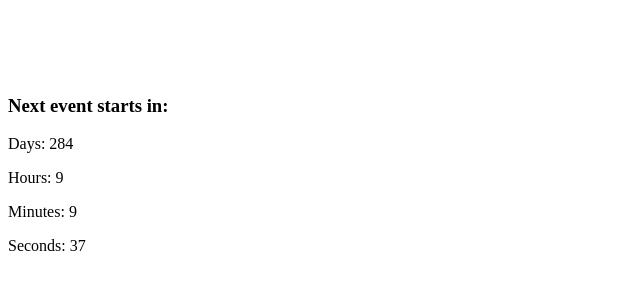
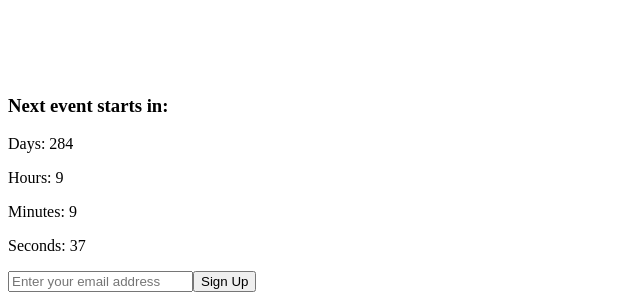
Before and after one commit to hendrikschafer/507, a Next.js app: page / in a window 1280 px wide. Shown: the part 939-1239 px from the top of the page, without its empty margins (0-640 px from the left). Before the commit the page ends 1210 px from the top, so only its background shows below. Built offline with nearby package versions, Linux system fonts and the light colour scheme.

Commit message:
added email support

```diff
--- a/pages/api/hello.js
+++ /dev/null
@@ -1,5 +0,0 @@
-// Next.js API route support: https://nextjs.org/docs/api-routes/introduction
-
-export default function helloAPI(req, res) {
-  res.status(200).json({ name: 'John Doe' })
-}
--- /dev/null
+++ b/pages/api/subscribe.js
@@ -0,0 +1,30 @@
+// Next.js API route support: https://nextjs.org/docs/api-routes/introduction
+
+const dc = "us20"
+const listId = "1024489d4d"
+const jaja = process.env.MAILCHIMP_API_KEY;
+
+export default async (req, res) => {
+  const email = req.body.emailAddress
+  try {
+    const response = await fetch(`https://${dc}.api.mailchimp.com/3.0/lists/${listId}/members`, {
+      method: "post",
+      headers: {
+        "Content-Type": "application/json",
+        "Authorization": `Bearer ${jaja}`,
+      },
+      body: JSON.stringify({
+        email_address: email,
+        status: "subscribed"
+      })
+    })
+
+    if (response.status === 200) {
+      res.statusCode = 200
+      res.end()
+    } else {
+      res.statusCode = 400
+      res.end()
+    }
+  } catch { }
+}
--- a/pages/index.js
+++ b/pages/index.js
@@ -39,6 +39,32 @@ export default function Home() {
   }, []);
 
 
+  const [input, setInput] = useState('')
+
+  const subscribe = async (e) => {
+    e.preventDefault()
+    try {
+      const res = await fetch('./api/subscribe', {
+        method: 'post',
+        headers: {
+          'Content-Type': 'application/json'
+        },
+        body: JSON.stringify({
+          emailAddress: input,
+          status: "subscribed"
+        })
+      })
+
+      if (res.status === 200) {
+        alert('You are subscribed!')
+      } else {
+        alert('Sorry, something went wrong.')
+      }
+    } catch (err) {
+      alert(err)
+    }
+  }
+
   return (
     <div className="text-white dark:bg-gray-900 flex flex-col items-center justify-center min-h-full min-w-full max-w-full">
       <Head>
@@ -48,7 +74,7 @@ export default function Home() {
 
       <main className="min-w-full max-w-full min-h-full text-center">
         <video autoPlay loop muted playsInline className="absolute z-0 w-auto min-w-full min-h-full max-w-none">
-          <source src="/juicy80s.mp4" type="video/mp4"/>
+          <source src="/juicy80s.mp4" type="video/mp4" />
           Your browser does not support the video tag.
         </video>
 
@@ -63,6 +89,15 @@ export default function Home() {
             <p className="md:text-6xl text-4xl font-bold text-left">Seconds: {seconds}</p>
           </div>
 
+          <div className="z-40 mt-8 text-2xl container mx-0">
+            <form className="flex-1">
+              <input className="p-2 pl-4 text-black rounded-l-2xl" id="email" type="email" aria-label="email address" placeholder="Enter your email address" value={input} onChange={e => setInput(e.target.value)} />
+              <button className="bg-black hover:bg-blue-700 duration-100 text-white p-2 pr-4 pl-4 rounded-r-2xl" type='submit' onClick={subscribe}>
+                Sign Up
+              </button>
+            </form>
+          </div>
+
         </div>
       </main>
     </div>
```
